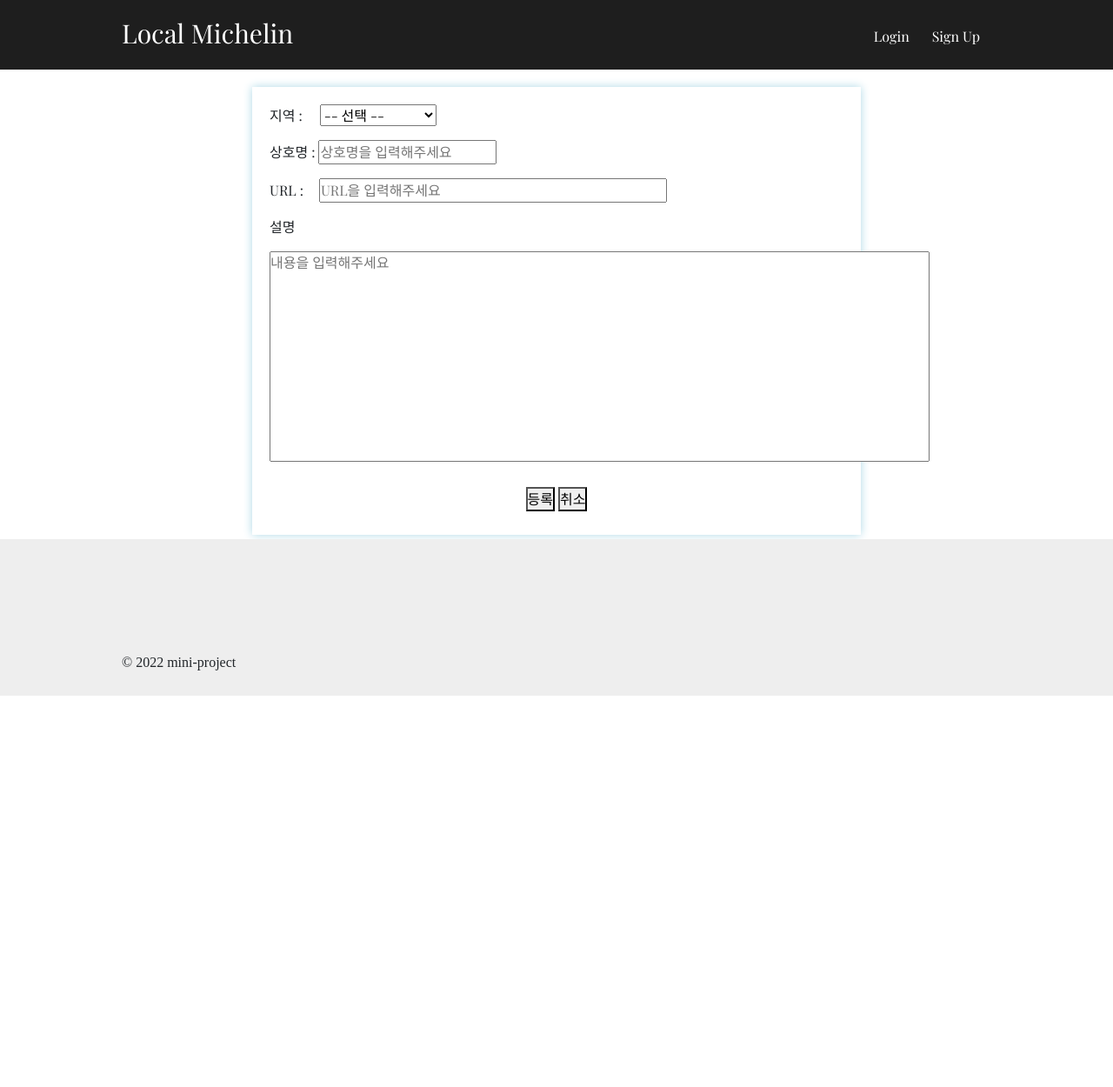
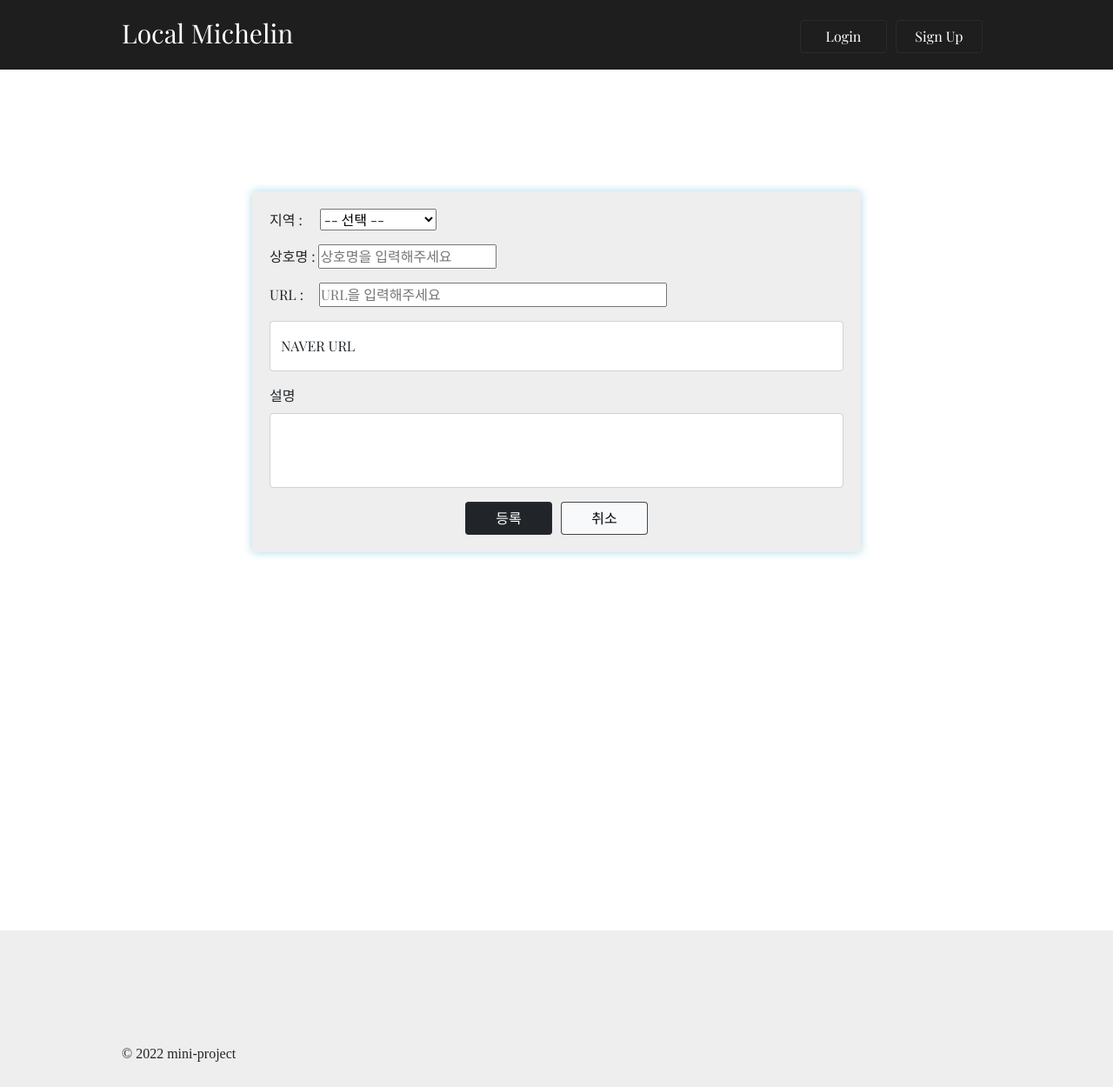
Before and after one commit to constdreamcoder/hanghae99-miniproject, a Flask app: page /post in a window 1280 px wide. Shown: the whole page at 87% size. Before the commit the page ends 800 px from the top, so only its background shows below. Run offline with Flask 2, Linux system fonts and the light colour scheme; some web fonts are replaced.

Commit message:
footer 고정 작업 & post page 수정중

```diff
--- a/static/css/common.css
+++ b/static/css/common.css
@@ -106,6 +106,10 @@
     margin-top: 10px;
 }
 
+/*content common*/
+.content-wrap {
+    min-height: 750px;
+}
 
 /* footer style*/
 footer {
@@ -114,7 +118,7 @@
     margin-top: 100px;
     background: #eee;
 
-    position: fixed;
+    position: relative;
     bottom: 0;
 }
 
--- a/templates/loginForm.html
+++ b/templates/loginForm.html
@@ -45,6 +45,7 @@
 </header>
 
 <!-- Login/Signup Form -->
+<div class="content-wrap ">
 <section class="wrapper">
     <div class="wrapper-inside">
         <div class="title">
@@ -94,7 +95,7 @@
         </div>
     </div>
 </section>
-
+</div>
 <footer class="wrap">
     <div class="common-inner footer-inner">
         <p class="footer-txt">© 2022 mini-project</p>
--- a/templates/post.html
+++ b/templates/post.html
@@ -19,19 +19,30 @@
     <title>Local Michelin</title>
 
     <style>
+        .posting-inner {
+            margin-top: 140px;
+            /*background: rgba(72, 187, 91, 0.57);*/
+        }
         .posting {
+            background: #eee;
 
             width: 95%;
             max-width: 700px;
             padding: 20px;
             box-shadow: 0px 0px 10px 0px lightblue;
-            margin: 20px auto;
+            margin: auto;
         }
 
+        .btn-wrap {
+            display: flex;
+            justify-content: center;
+        }
         .btn {
-            margin: 0 auto;
-            display: block;
-            text-align: center;
+            width: 100px;
+            border: 1px solid rgba(45, 45, 45, 0.87);
+        }
+        .btn:nth-child(1) {
+            margin-right: 10px;
         }
 
         textarea {
@@ -85,7 +96,8 @@
     </div>
 </header>
 
-
+<div class="wrap posting-wrap content-wrap">
+    <div class="common-inner posting-inner">
         <div class="posting">
             <p> 지역 :
                 <select id='location'>
@@ -101,14 +113,27 @@
             </p>
             <p> 상호명 : <input type="text" id="name" placeholder="상호명을 입력해주세요"/></p>
             <p> URL : <input type="url" id="address" placeholder="URL을 입력해주세요"></p>
-    <p>설명
-    <p><textarea id="desc" cols="80" rows="10" placeholder="내용을 입력해주세요"></textarea>
-    <p class="btn">
-        <button onclick="">등록</button>
-        <button onclick="window.location.href = '/'">취소</button>
-    </p>
+
+            <div class="form-floating mb-3">
+                <input type="email" class="form-control" id="floatingInput" placeholder="name@example.com">
+                <label for="floatingInput">NAVER URL</label>
+            </div>
+
+            <div class="mb-3">
+                <label for="exampleFormControlTextarea1" class="form-label">설명</label>
+                <textarea class="form-control" id="exampleFormControlTextarea1" rows="3"></textarea>
+            </div>
+
+            <div class="btn-wrap">
+                <button type="button" class="btn btn-dark">등록</button>
+                <button type="button" class="btn btn-light" onclick="window.location.href = '/'">취소</button>
+            </div>
 
         </div>
+    </div>
+</div>
+
+
 <footer class="wrap">
     <div class="common-inner footer-inner">
         <p class="footer-txt">© 2022 mini-project</p>
```
Lines whose indentation alone changed are shown as unchanged.
